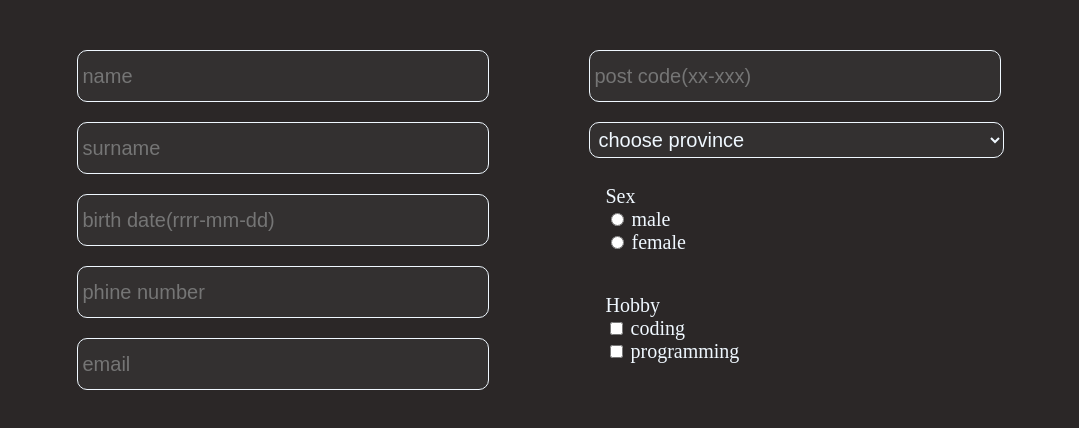
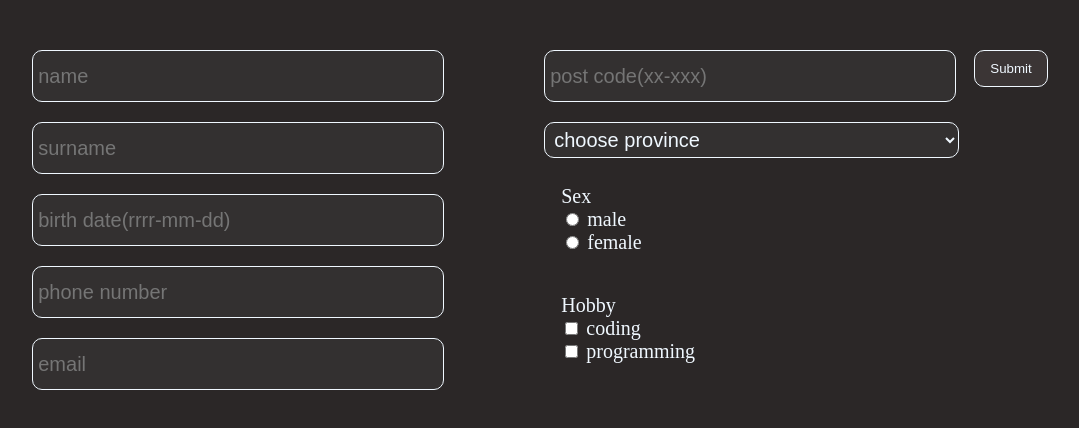
Before and after one commit to LucasPazu/Form_Validator, a website: page index.html in a window 1280 px wide. Shown: the whole page, without its empty margins (100-1179 px from the left). Drawn offline with Linux system fonts and the light colour scheme.

Commit message:
Add submit button and correct mistakes

```diff
--- a/index.html
+++ b/index.html
@@ -21,7 +21,7 @@
                 <input  class="custom-input"type="text" id="form-birth-date" pattern="^\d{4}\-\d{2}\-\d{2}$" placeholder="birth date(rrrr-mm-dd)" required>
             </div>
             <div class="form-row">
-                <input  class="custom-input"type="text" id="form-phone-number" pattern="^\d{9}$" placeholder="phine number" required>
+                <input  class="custom-input"type="text" id="form-phone-number" pattern="^\d{9}$" placeholder="phone number" required>
             </div>
             <div class="form-row">
                 <input  class="custom-input"type="email" id="form-email" placeholder="email" required>
@@ -64,8 +64,12 @@
                 </div>
             </fieldset>
         </div>
+        <div>
+            <input type="submit" class="submit-btn" value="Submit">
+        </div>
+    </form>
 
 
-    </form>
+    <script src="./js/script.js"></script>
 </body>
 </html>
--- a/scss/style.scss
+++ b/scss/style.scss
@@ -87,5 +87,20 @@ body {
         }
     }
 
+    .submit-btn {
+        margin-left: 1.5rem;
+        padding: 1rem 1.5rem;
+        border: 1px solid aliceblue;
+        background-color: rgb(59, 53, 53);
+        border-radius: 1rem;
+        color: aliceblue;
+
+        &:hover {
+            cursor: pointer;
+            background-color: rgb(95, 86, 86);
+        }
+    }
+
+
 
 }
```
Also changed, not shown: css/style.css.
